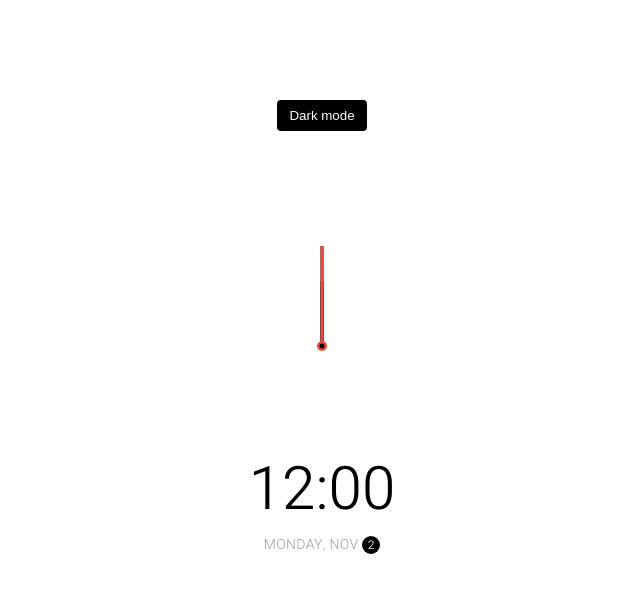
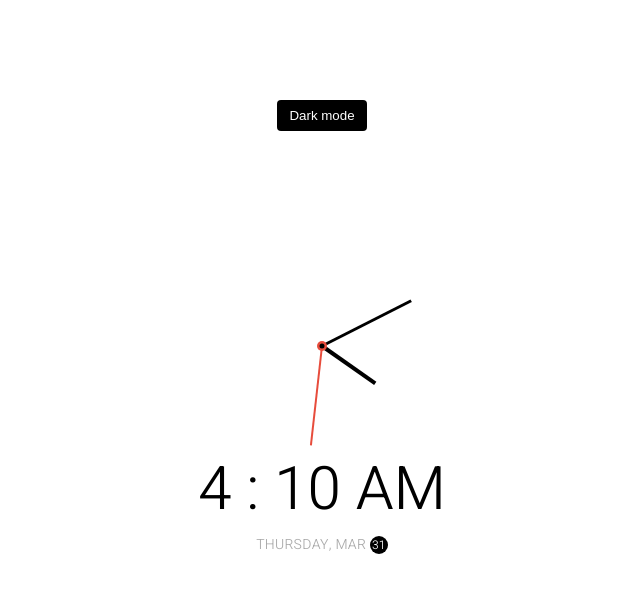
Before and after one commit to NovakVladimir/19-Theme-Clock, a plain HTML site: page index.html in a window 1280 px wide. Shown: the whole page, without its empty margins (318-958 px from the left). Drawn offline with Linux system fonts and the light colour scheme.

Commit message:
Finish project

```diff
--- a/script.js
+++ b/script.js
@@ -0,0 +1,43 @@
+const hourEl = document.querySelector('.hour');
+const minuteEl = document.querySelector('.minute');
+const secondEl = document.querySelector('.second');
+const timeEl = document.querySelector('.time');
+const dateEl = document.querySelector('.date');
+const toggle = document.querySelector('.toggle');
+
+const days = ["Sunday", "Monday", "Tuesday", "Wednesday", "Thursday", "Friday", "Saturday"];
+const months = ["Jan", "Feb", "Mar", "Apr", "May", "Jun", "Jul", "Aug", "Sep", "Oct", "Nov", "Dec"];
+
+toggle.addEventListener('click', (e) =>{
+    const html = document.querySelector('html');
+    if(html.classList.contains('dark')) {
+        html.classList.remove('dark');
+        e.target.innerHTML = "light mode";
+    } else {
+        html.classList.add('dark');
+        e.target.innerHTML = "black mode";
+    }
+})
+
+function setTime() {
+    const time = new Date();
+    const month = time.getMonth();
+    const day = time.getDay();
+    const date = time.getDate();
+    const hours = time.getHours();
+    const hoursForClock = hours % 12;
+    const minutes = time.getMinutes();
+    const seconds = time.getSeconds();
+    const ampm = hours > 12? 'PM' : 'AM';
+
+    hourEl.style.transform = `translate(-50%, -100%) rotate(${(hoursForClock * 60 + minutes) / 12 / 60 * 360}deg)`;
+    minuteEl.style.transform = `translate(-50%, -100%) rotate(${(minutes * 60 + seconds) / 60 / 60 * 360}deg)`;
+    secondEl.style.transform = `translate(-50%, -100%) rotate(${seconds / 60 * 360}deg)`;
+
+    timeEl.innerHTML = `${hoursForClock} : ${minutes < 10? "0"+ minutes : minutes} ${ampm}`;
+    dateEl.innerHTML = `${days[day]}, ${months[month]} <span class="circle">${date}</span>`;
+}
+
+setTime();
+
+setInterval(setTime, 1000);
--- a/style.css
+++ b/style.css
@@ -70,9 +70,11 @@ body {
     height: 65px;
     width: 3px;
     transform-origin: bottom center;
+    transition: all 0.5s ease-in ;
 }
 
 .needle.hour {
+    width: 4px;
     transform: translate(-50%, -100%) rotate(0deg);
 }
 
@@ -82,6 +84,7 @@ body {
 }
 
 .needle.second {
+    width: 2px;
     transform: translate(-50%, -100%) rotate(0deg);
     height: 100px;
     background-color: #e74c3c;
```
